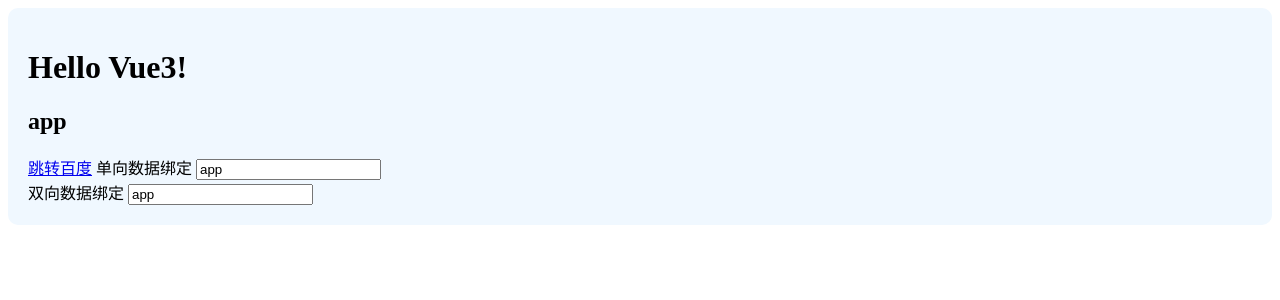
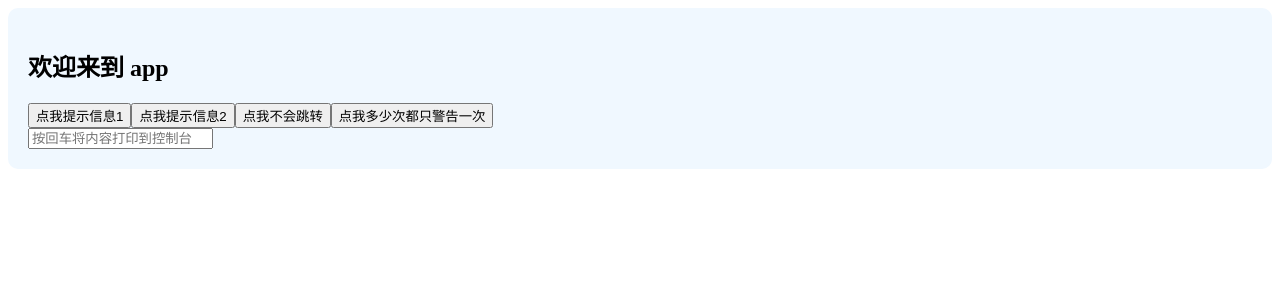
Before and after one commit to BUAA-TYZ/Learn-Vue, a Vue app in the folder hello-vue3/: page / in a window 1280 px wide. Shown: the top 300 px of the page. Built offline with nearby package versions, Linux system fonts and the light colour scheme.

Commit message:
:fire: 事件处理

```diff
--- a/hello-vue3/src/App.vue
+++ b/hello-vue3/src/App.vue
@@ -1,36 +1,63 @@
 <!-- html -->
 <template>
   <div class="app">
-    <!-- Vue 模板语法有两大类
-      1. 插值语法
-        用于解析标签体内容
-        {{ xxx }} xxx 是 js 表达式 且可以直接读取到 data 中的所有属性
-      2. 指令语法
-        用于解析标签
-        v-bind:href="xxx" 简写可以去掉 v-bind
-        xxx 是表达式 且可以读取 data 中属性
+    <h2>欢迎来到 {{ name }}</h2>
+    <!--
+      事件的基本使用
+        1. v-on:xxx 或 @:xxx 绑定事件
+        2. 事件中的回调需要在 methods 中, 最终会在 vm 上(vue3 改变了 似乎也变成了代理, 在 vm.ctx 中)
+        3. methods 中的函数不要用 lambda 否则 this 不是 vm
+        4. methods 中的函数被 Vue 管理, this 指向 vm
+        5. @click="demo" @click="demo($event)" 效果一样, 后者可以传参
     -->
-    <h1>Hello Vue3!</h1>
-    <h2>{{ name }}</h2>
-    <a :href="baiduurl">跳转百度</a>
-    <!--  Vue 两种数据绑定的方式
-      1. 单向绑定
-      2. 双向绑定 数据不仅能从 data 流向页面 还可以从页面流向 data
-        双向绑定一般应用在表单类元素上 在别的元素上不行且不合理
+    <button @click="showInfo1">点我提示信息1</button>
+    <button @click="showInfo2($event, 66)">点我提示信息2</button>
+    <!--
+      Vue 的事件修饰符
+        1. prevent 阻止默认事件
+        2. stop 阻止事件冒泡
+        3. once 事件只触发一次
+        下面三种不常用
+        4. capture
+        5. self
+        6. passive
     -->
-    单向数据绑定 <input type="text" :value="name" /><br />
-    双向数据绑定 <input type="text" v-model="name" /><br />
+    <button :href="baiduurl" @click.prevent="showInfo1">点我不会跳转</button>
+    <button @click.once="showInfo1">点我多少次都只警告一次</button><br/>
+    <!--
+      1. Vue 中常见的按键别名:
+        回车 enter 删除 delete 退出 esc 空格 space 换行 tab 上up下down左left右right
+      2. Vue 未提供别名的按键, 可以使用按键原始的 key 去绑定 比如 caps-lock
+      3. 系统修饰键 ctrl alt shift win
+        配合 keyup 按下修饰键的同时按其他键再释放其他键, 事件才被触发
+        配合 keydown 正常使用
+      4. keyup 表示键盘按键抬起事件, keydown 表示键盘按下事件
+    -->
+      <input @keyup.enter="showmsg" type="text" placeholder="按回车将内容打印到控制台"></input>
   </div>
 </template>
 
 <!-- js -->
-<script lang="ts">
+<script>
 export default {
   data() {
     return {
       name: "app",
       baiduurl: "http://www.baidu.com",
     };
+  },
+  methods: {
+    showInfo1(event) {
+      alert("H");
+      console.log(event);
+    },
+    showInfo2(event, num) {
+      alert("H");
+      console.log(event, num);
+    },
+    showmsg(e) {
+      console.log(e.target.value)
+    }
   },
 };
 </script>
```
